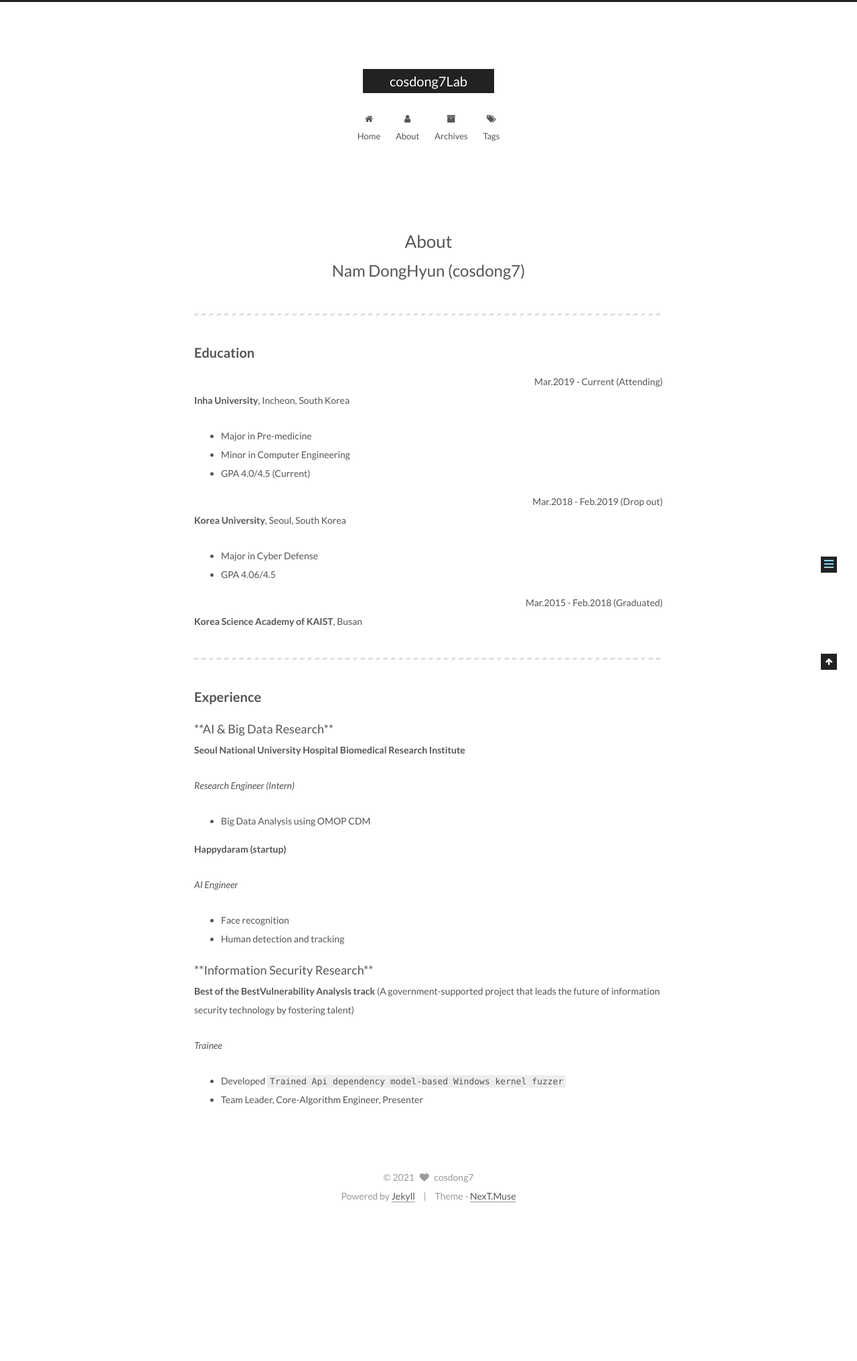
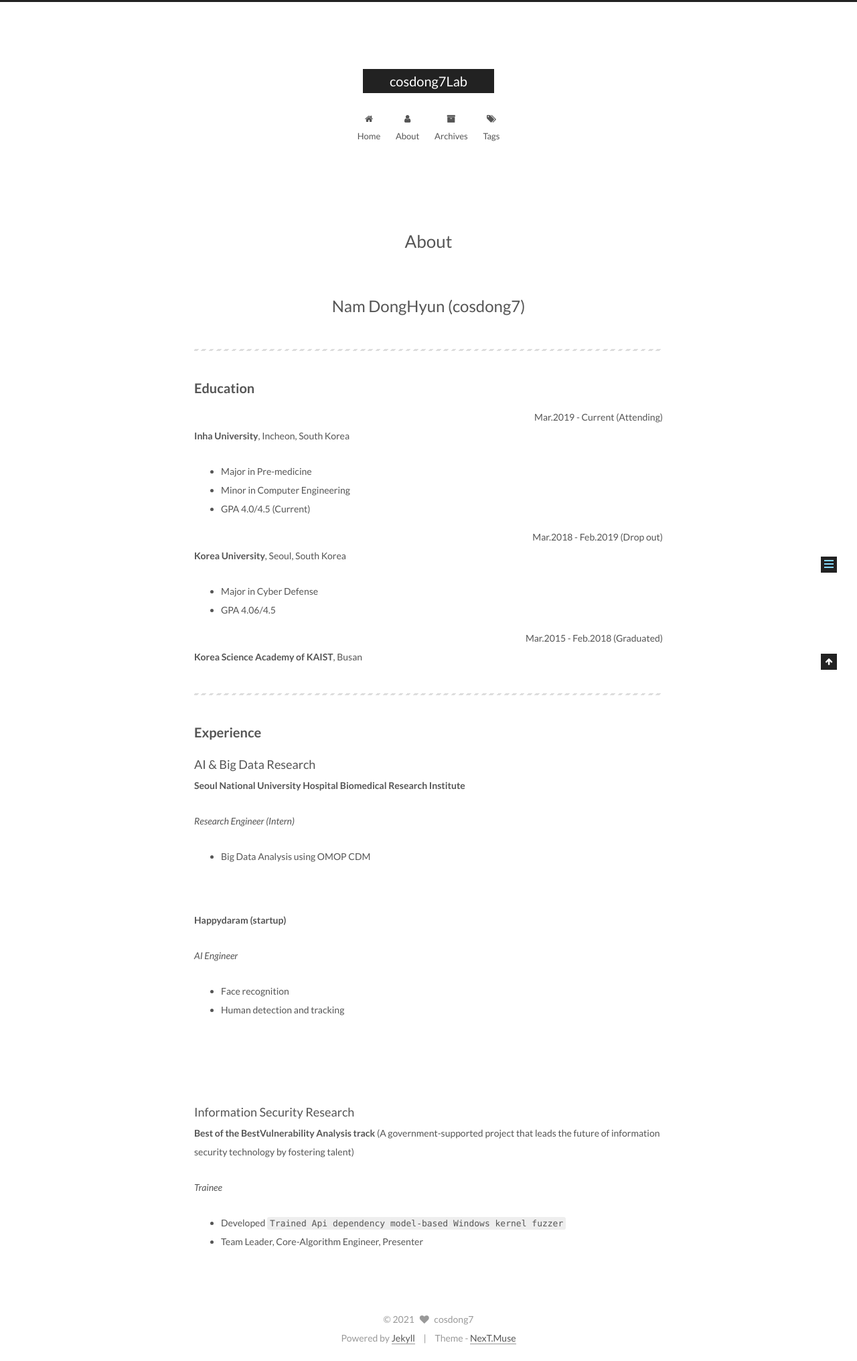
Before and after one commit to cosdong7/cosdong7.github.io, a Jekyll site: the page built from about/index.md, in a window 1280 px wide. Shown: the whole page at 67% size. Built offline with Jekyll 4.4.1, drawn with Linux system fonts in a browser that asks for light colours; before the commit the page ends 1820 px from its top, so only the background shows below that.

Commit message:
about test

```diff
--- a/about/index.md
+++ b/about/index.md
@@ -3,7 +3,7 @@ layout: page
 type: about
 ---
 
-
+<br>
 
 <center><font size = 5>Nam DongHyun (cosdong7)</font></center>
 
@@ -40,7 +40,7 @@ type: about
 
 ## Experience
 
-<font size = 4>**AI & Big Data Research**</font>
+<font size = 4>AI & Big Data Research</font>
 
 **Seoul National University Hospital Biomedical Research Institute**
 
@@ -48,7 +48,7 @@ type: about
 
 * Big Data Analysis using OMOP CDM
 
-
+<br>
 
 **Happydaram (startup)**
 
@@ -59,9 +59,11 @@ type: about
 
 
 
+<br>
 
+<br>
 
-<font size = 4>**Information Security Research**</font>
+<font size = 4>Information Security Research</font>
 
 **Best of the BestVulnerability Analysis track** (A government-supported project that leads the future of information security technology by fostering talent)
 
```
